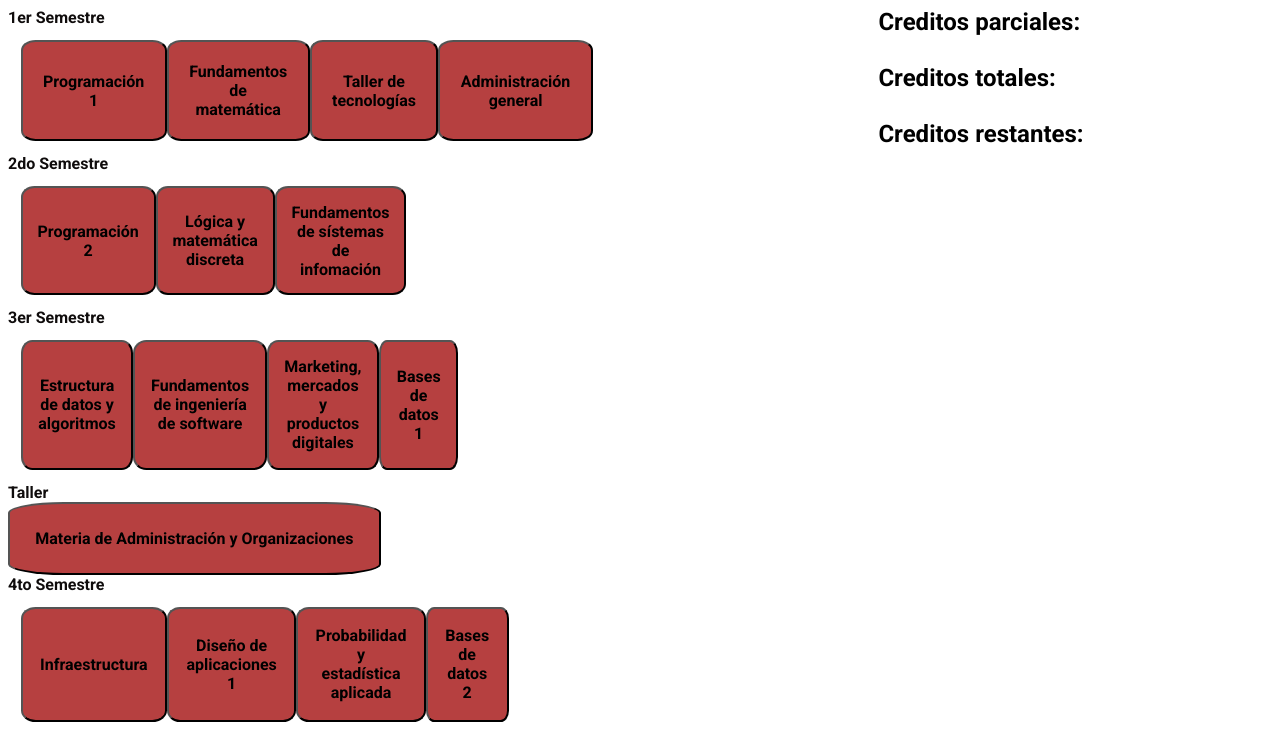
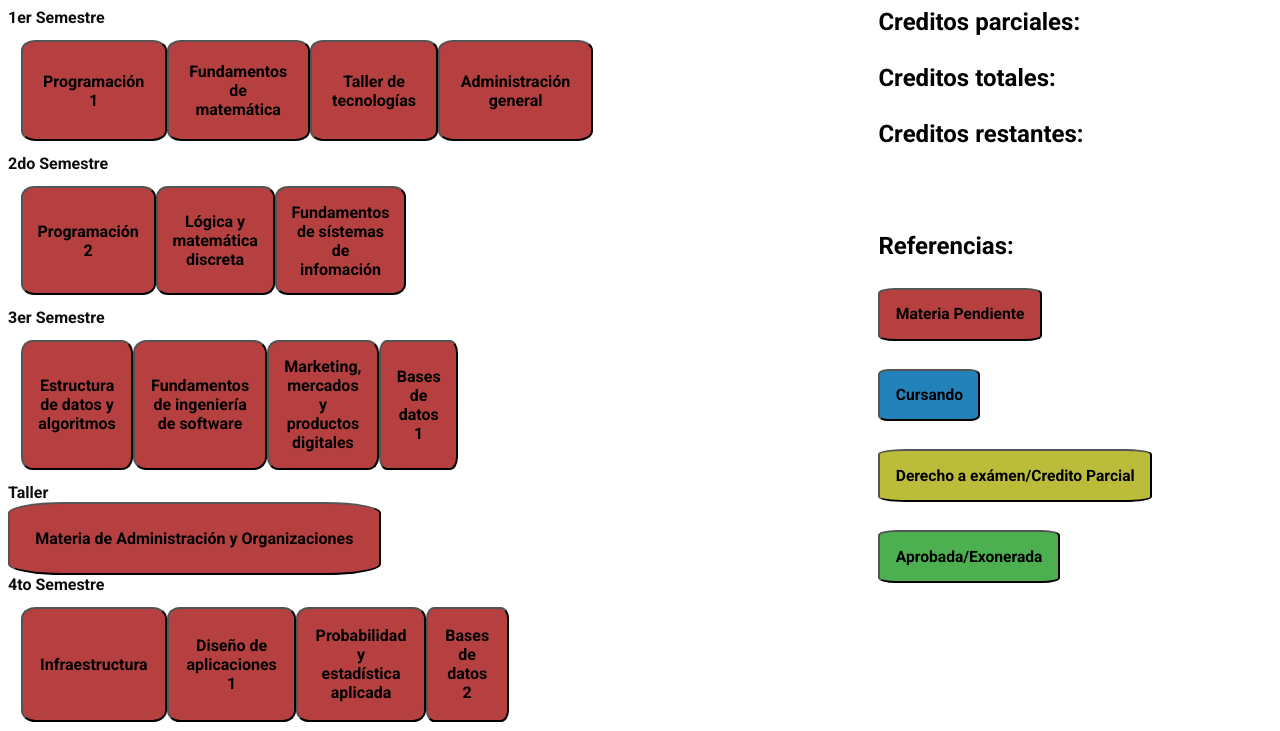
Before and after one commit to santiagoteske/licenciatura-en-sistemas-ort, a website: page src/views/index.html in a window 1280 px wide. Shown: the top 731 px of the page. Drawn offline with Linux system fonts and the light colour scheme.

Commit message:
Se agregaron referencias
Se agregaron las etiquetas de colores en referencias.

```diff
--- a/src/styles/estilos.css
+++ b/src/styles/estilos.css
@@ -145,3 +145,43 @@ button[class*= "taller"]:hover {
     font-family: "Roboto" , Arial, Helvetica, sans-serif;
     font-size: 150%;
 }
+
+#referenciaRoja{
+    background-color: #9e0000bf; /* rojo */
+    font-family: "Roboto", sans-serif;
+    font-size: 65%;
+    text-align: center;
+    border-radius: 10%;
+    padding:2%;
+    pointer-events: none;
+}
+
+#referenciaAzul{
+    background-color: #2282b9; /* rojo */
+    font-family: "Roboto", sans-serif;
+    font-size: 65%;
+    text-align: center;
+    border-radius: 10%;
+    padding:2%;
+    pointer-events: none;
+}
+
+#referenciaAmarilla{
+    background-color: #bbbd3a; /* rojo */
+    font-family: "Roboto", sans-serif;
+    font-size: 65%;
+    text-align: center;
+    border-radius: 10%;
+    padding:2%;
+    pointer-events: none;
+}
+
+#referenciaVerde{
+    background-color: #4CAF50; /* rojo */
+    font-family: "Roboto", sans-serif;
+    font-size: 65%;
+    text-align: center;
+    border-radius: 10%;
+    padding:2%;
+    pointer-events: none;
+}
--- a/src/views/index.html
+++ b/src/views/index.html
@@ -13,6 +13,12 @@
         <label > Creditos parciales: </label> <label id="credParciales" cantidadParciales()>  </label><br></br>
         <label > Creditos totales: </label><label id="credTotales" cantidadTotales()>  </label><br></br>
         <label > Creditos restantes: </label><label id="credRestantes" cantidadRestantes()>  </label><br></br><br></br>
+        <label> Referencias:</label> <br></br>
+        <button id="referenciaRoja">Materia Pendiente</button><br></br>
+        <button id="referenciaAzul">Cursando</button><br></br>
+        <button id="referenciaAmarilla">Derecho a exámen/Credito Parcial</button><br></br>
+        <button id="referenciaVerde">Aprobada/Exonerada</button><br></br>
+
     </div>
     <div>
     <label class="titulo">1er Semestre</label>
```
